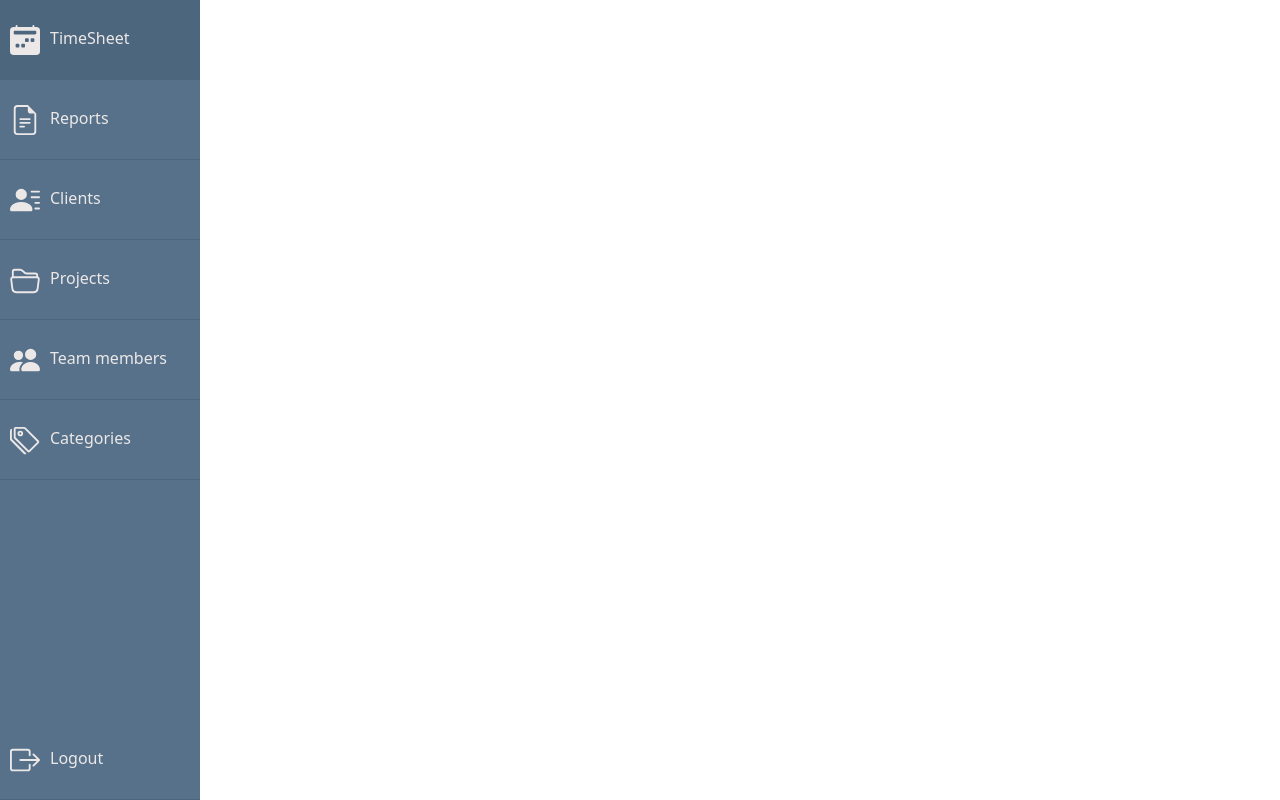
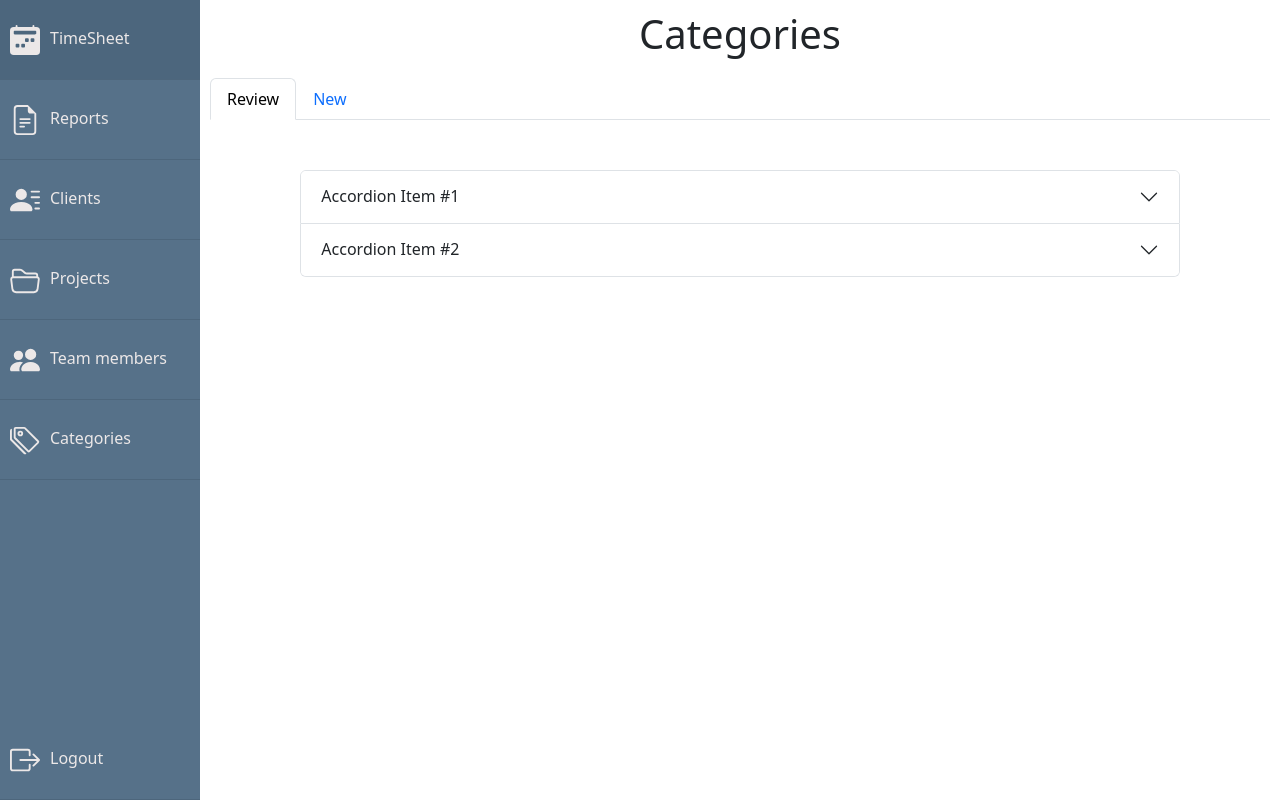
Before and after one commit to SladjanaColakovic/time-sheet, a React (Create React App) app in the folder time-sheet-front/: page /categories in a window 1280 px wide. Built offline with nearby package versions, Linux system fonts and the light colour scheme.

Commit message:
categories added

```diff
--- a/time-sheet-front/package.json
+++ b/time-sheet-front/package.json
@@ -9,6 +9,7 @@
     "axios": "^1.5.1",
     "bootstrap": "^5.3.2",
     "react": "^18.2.0",
+    "react-bootstrap": "^2.9.0",
     "react-dom": "^18.2.0",
     "react-router-dom": "^6.17.0",
     "react-scripts": "5.0.1",
--- a/time-sheet-front/src/App.js
+++ b/time-sheet-front/src/App.js
@@ -4,6 +4,7 @@ import Login from './Login';
 import PrivateRoute from './auth/ProtectedRoute';
 import Home from './Home';
 import Navbar from './Navbar';
+import Catgeories from './Categories';
 
 function App() {
   return (
@@ -18,6 +19,7 @@ function App() {
             <Route element={<PrivateRoute roles={["ADMIN"]}/>}>
               <Route path='/home' element={<Home/>}/>
             </Route>
+            <Route path='/categories' element={<Catgeories/>}/>
           </Routes>
         </div>
       </div>
--- /dev/null
+++ b/time-sheet-front/src/Categories.js
@@ -0,0 +1,59 @@
+import Tab from 'react-bootstrap/Tab';
+import Tabs from 'react-bootstrap/Tabs';
+import Accordion from 'react-bootstrap/Accordion';
+
+const Catgeories = () => {
+    return (
+        <div className="main">
+            <h1>Categories</h1>
+            <Tabs
+                defaultActiveKey="review"
+                id="fill-tab-example"
+                className="mb-3"
+
+            >
+                <Tab eventKey="review" title="Review">
+                    <div className='span-top'>
+                        <div className='row'>
+                            <div className='col-1'></div>
+                            <div className='col-10'>
+                                <Accordion>
+                                    <Accordion.Item eventKey="0">
+                                        <Accordion.Header>Accordion Item #1</Accordion.Header>
+                                        <Accordion.Body>
+                                            Lorem ipsum dolor sit amet, consectetur adipiscing elit, sed do
+                                            eiusmod tempor incididunt ut labore et dolore magna aliqua. Ut enim ad
+                                            minim veniam, quis nostrud exercitation ullamco laboris nisi ut
+                                            aliquip ex ea commodo consequat. Duis aute irure dolor in
+                                            reprehenderit in voluptate velit esse cillum dolore eu fugiat nulla
+                                            pariatur. Excepteur sint occaecat cupidatat non proident, sunt in
+                                            culpa qui officia deserunt mollit anim id est laborum.
+                                        </Accordion.Body>
+                                    </Accordion.Item>
+                                    <Accordion.Item eventKey="1">
+                                        <Accordion.Header>Accordion Item #2</Accordion.Header>
+                                        <Accordion.Body>
+                                            Lorem ipsum dolor sit amet, consectetur adipiscing elit, sed do
+                                            eiusmod tempor incididunt ut labore et dolore magna aliqua. Ut enim ad
+                                            minim veniam, quis nostrud exercitation ullamco laboris nisi ut
+                                            aliquip ex ea commodo consequat. Duis aute irure dolor in
+                                            reprehenderit in voluptate velit esse cillum dolore eu fugiat nulla
+                                            pariatur. Excepteur sint occaecat cupidatat non proident, sunt in
+                                            culpa qui officia deserunt mollit anim id est laborum.
+                                        </Accordion.Body>
+                                    </Accordion.Item>
+                                </Accordion>
+                            </div>
+                            <div className='col-1'></div>
+                        </div>
+                    </div>
+                </Tab>
+                <Tab eventKey="new" title="New">
+                    Tab content for Home
+                </Tab>
+            </Tabs>
+        </div>
+    );
+}
+
+export default Catgeories;
--- a/time-sheet-front/src/Navbar.js
+++ b/time-sheet-front/src/Navbar.js
@@ -1,4 +1,11 @@
+import { useNavigate } from 'react-router-dom';
+
 const Navbar = () => {
+
+    const navigate = useNavigate();
+    const showCategories = () => {
+        navigate('/categories', { replace: true });
+    }
     return (
         <div className="sidenav">
             <button>
@@ -33,7 +40,7 @@ const Navbar = () => {
                 <label>Team members</label>
             </button>
 
-            <button>
+            <button onClick={showCategories}>
                 <svg xmlns="http://www.w3.org/2000/svg" width="30" height="30" className="bi bi-tags" viewBox="0 0 16 16">
                     <path d="M3 2v4.586l7 7L14.586 9l-7-7H3zM2 2a1 1 0 0 1 1-1h4.586a1 1 0 0 1 .707.293l7 7a1 1 0 0 1 0 1.414l-4.586 4.586a1 1 0 0 1-1.414 0l-7-7A1 1 0 0 1 2 6.586V2z" />
                     <path d="M5.5 5a.5.5 0 1 1 0-1 .5.5 0 0 1 0 1zm0 1a1.5 1.5 0 1 0 0-3 1.5 1.5 0 0 0 0 3zM1 7.086a1 1 0 0 0 .293.707L8.75 15.25l-.043.043a1 1 0 0 1-1.414 0l-7-7A1 1 0 0 1 0 7.586V3a1 1 0 0 1 1-1v5.086z" />
--- a/time-sheet-front/src/index.css
+++ b/time-sheet-front/src/index.css
@@ -116,3 +116,19 @@ code {
 svg{
   fill: rgb(236, 232, 232);
 }
+
+.main {
+  margin-left: 210px;
+  margin-right: 10px;
+  overflow: hidden;
+}
+
+.main h1{
+  margin-top: 10px;
+  margin-bottom: 20px;
+  text-align: center;
+}
+
+.span-top{
+  margin-top: 50px;
+}
```
Also changed, not shown: 1 other file (tests, documents, lock files or other folders).
